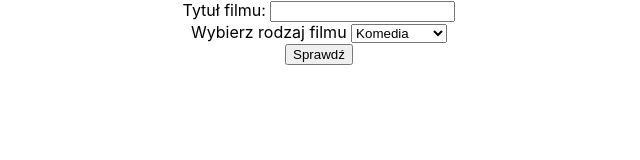
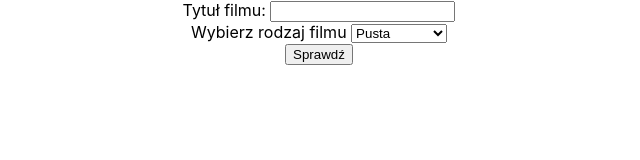
Before and after one commit to Wikt00rek/film-wiktor, a React (Create React App) app in the folder film/: page / in a window 1280 px wide. Shown: the top 160 px of the page, without its empty margins (321-961 px from the left). Built offline with nearby package versions, Linux system fonts and the light colour scheme.

Commit message:
Dodałem opcję "pusta" do select

```diff
--- a/film/src/App.js
+++ b/film/src/App.js
@@ -16,6 +16,7 @@ function App() {
         <div class="mb-3 form-check">
         <label for="disabledSelect" class="form-label">Wybierz rodzaj filmu </label>
       <select id="disabledSelect" class="form-select">
+        <option>Pusta</option>
         <option>Komedia</option>
         <option>Kryminał</option>
         <option>Horror</option>
```
